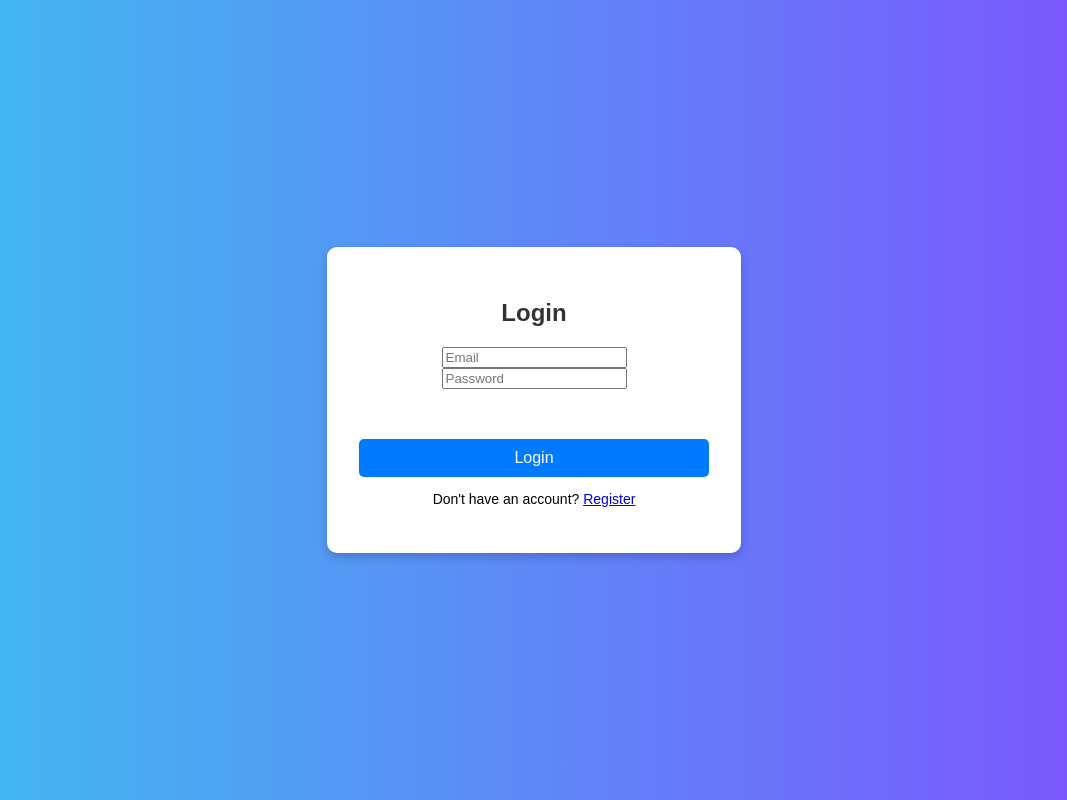
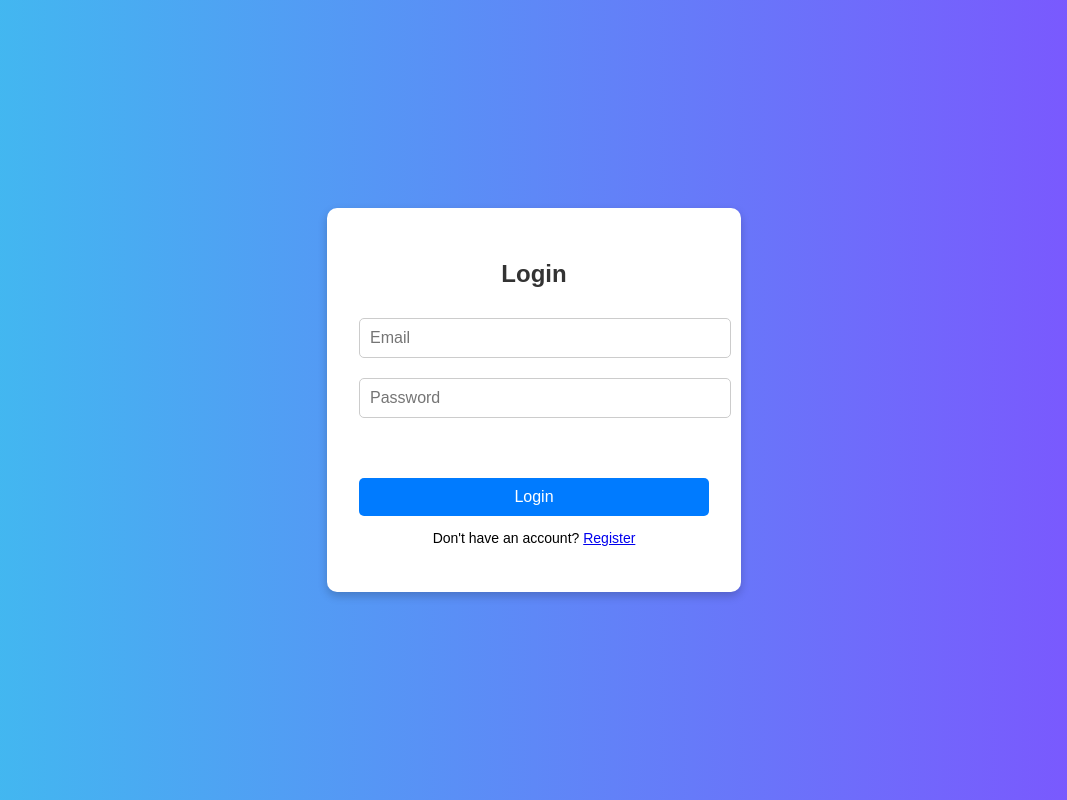
Before and after one commit to CharmiPanchal17/GroupF-Project, a React (Create React App) app in the folder FRONTEND/: page /login in a window 1280 px wide. Shown: the whole page, without its empty margins (106-1173 px from the left). Built offline with nearby package versions, Linux system fonts and the light colour scheme.

Commit message:
input fields

```diff
--- a/FRONTEND/src/AITS_Pages/LoginPage.css
+++ b/FRONTEND/src/AITS_Pages/LoginPage.css
@@ -23,3 +23,15 @@
     color: #333;
     font-size: 24px;
   }
+
+
+  /* Styling input fields */
+  .login-form input {
+    width: 100%;
+    padding: 10px;
+    margin: 10px 0;
+    border: 1px solid #ccc;
+    border-radius: 5px;
+    font-size: 16px;
+    outline: none;
+  }
```
